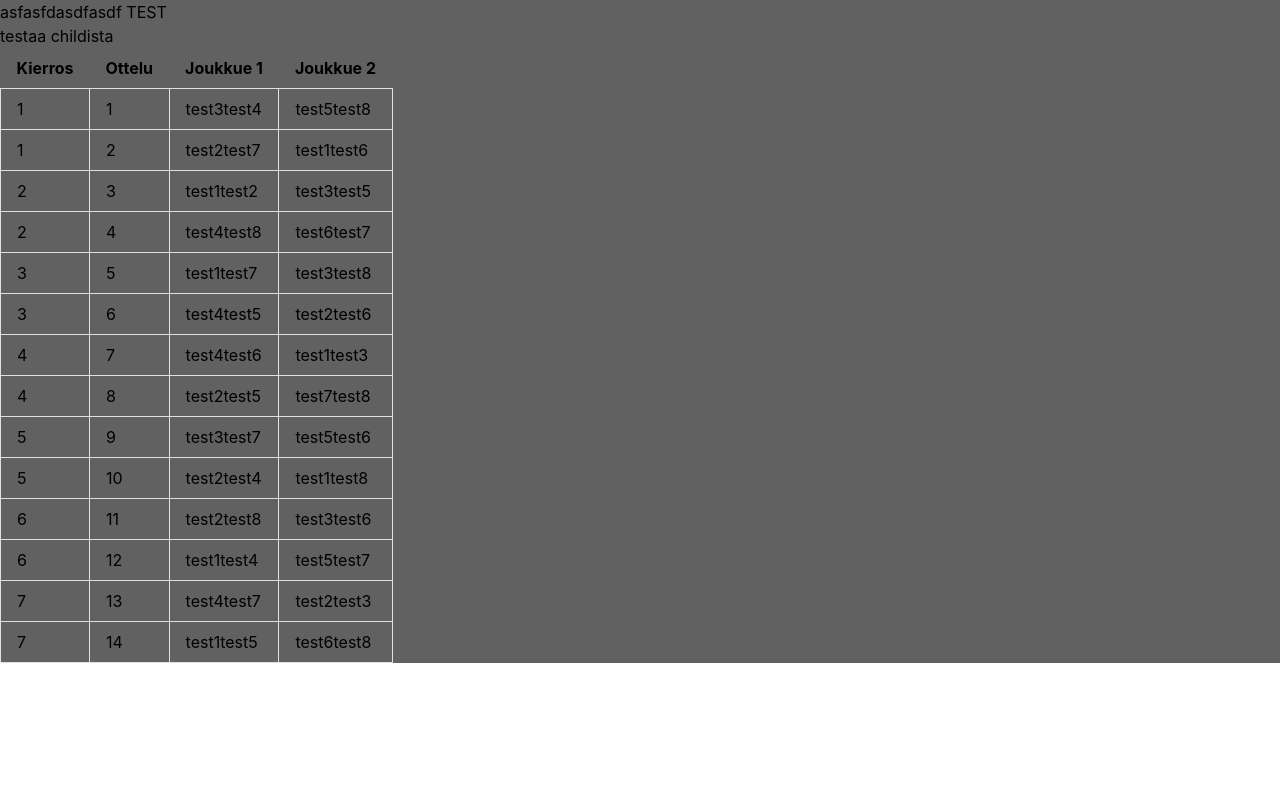
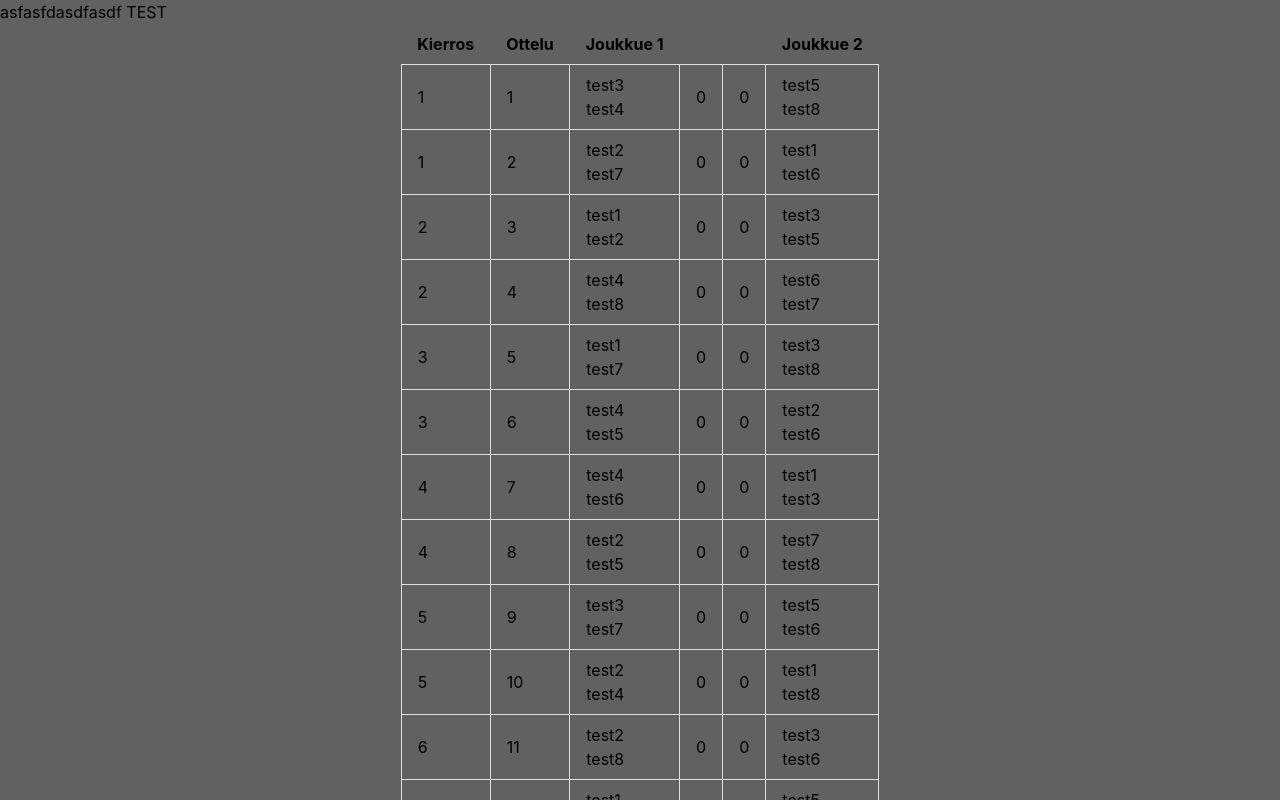
Before and after one commit to ohanhimaki/americano-tournaments, a React (Create React App) app in the folder americano-tournaments.web/: page / in a window 1280 px wide. Both pictures are taken after typing "Sample" into the empty fields and a click on the input "Submit". Shown: the top 800 px of the page. Built offline with nearby package versions, Linux system fonts and the light colour scheme.

Commit message:
Matsien näyttöä kehitetty

```diff
--- a/americano-tournaments.web/src/new-tournament/Matches.tsx
+++ b/americano-tournaments.web/src/new-tournament/Matches.tsx
@@ -5,20 +5,16 @@ import Match from "./models/tournament";
 export const Matches = () => {
   const tournamentinst = tournamentState.getInstance();
 
-  function testaa() {
-    console.log(tournamentinst);
-  }
   return (
-    <div>
-      <button onClick={testaa}>testaa childista</button>
-      <table className="table-auto">
+    <div className="">
+      <table className="table-auto m-auto">
         <thead>
           <tr>
             <th className="px-4 py-2">Kierros</th>
             <th className="px-4 py-2">Ottelu</th>
             <th className="px-4 py-2">Joukkue 1</th>
-            {/* <th className="px-4 py-2"></th>
-            <th className="px-4 py-2"></th> */}
+            <th className="px-4 py-2"></th>
+            <th className="px-4 py-2"></th>
             <th className="px-4 py-2">Joukkue 2</th>
           </tr>
         </thead>
@@ -29,19 +25,14 @@ export const Matches = () => {
                 <td className="border px-4 py-2">{match.roundno}</td>
                 <td className="border px-4 py-2">{match.matchno}</td>
                 <td className="border px-4 py-2">
-                  <span className="text-left inline-block">
-                    {match.team1.players[0].name}
-                  </span>
-                  <span>{match.team1.players[1].name}</span>
+                  <div>{match.team1.players[0].name}</div>
+                  <div>{match.team1.players[1].name}</div>
                 </td>
-
-                {/* <td className="border px-4 py-2">{match.scores[0].score}</td>
-                <td className="border px-4 py-2">{match.scores?[1].score[0]}</td> */}
-
-                {/* <td className="border px-4 py-2"></td> */}
+                <td className="border px-4 py-2">{match.score1}</td>
+                <td className="border px-4 py-2">{match.score2}</td>
                 <td className="border px-4 py-2">
-                  {match.team2.players[0].name}
-                  {match.team2.players[1].name}
+                  <div>{match.team2.players[0].name}</div>
+                  <div>{match.team2.players[1].name}</div>
                 </td>
               </tr>
             );
--- a/americano-tournaments.web/src/new-tournament/NewGroup.tsx
+++ b/americano-tournaments.web/src/new-tournament/NewGroup.tsx
@@ -33,7 +33,7 @@ test6
 test7
 test8`;
   return (
-    <div>
+    <div className=" m-auto items-center">
       {tournamentInst.matches.length === 0 && (
         <form action="" onSubmit={handleSubmit} className="flex-col flex m-8">
           <label htmlFor="">
--- a/americano-tournaments.web/src/new-tournament/Newtournament.tsx
+++ b/americano-tournaments.web/src/new-tournament/Newtournament.tsx
@@ -5,7 +5,7 @@ export const Newtournament = () => {
   return (
     <div className="bg-gray-700">
       asfasfdasdfasdf TEST
-      <div className="container w-xl">
+      <div className="container w-xl m-auto">
         <NewGroup></NewGroup>
       </div>
     </div>
--- a/americano-tournaments.web/src/new-tournament/models/tournamentState.tsx
+++ b/americano-tournaments.web/src/new-tournament/models/tournamentState.tsx
@@ -41,5 +41,7 @@ export default class tournamentState {
         startTime: startTime
       });
     });
+
+    var tmpPlayers = [];
   }
 }
```
